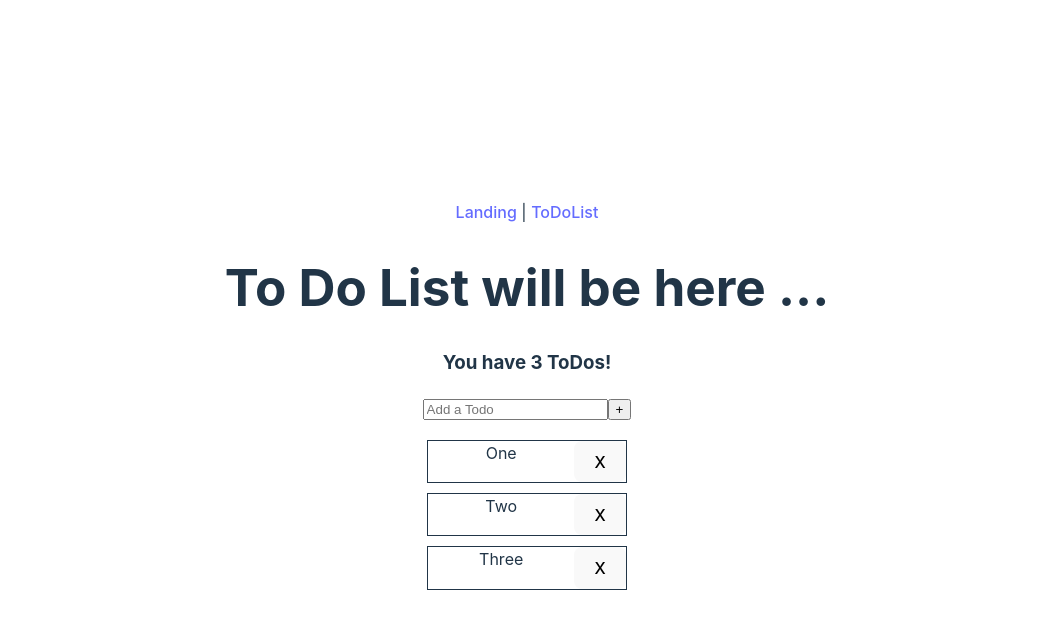
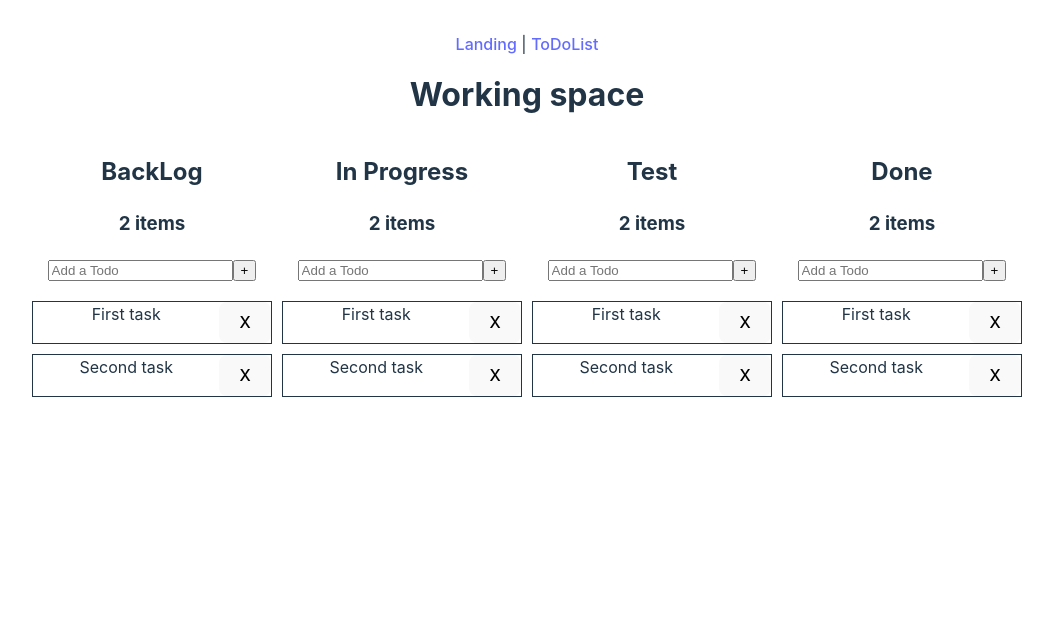
Before and after one commit to MachnevV/JustToDo, a Vue app: page /todolist in a window 1280 px wide. Shown: the top 628 px of the page, without its empty margins (113-1166 px from the left). Built offline with nearby package versions, Linux system fonts and the light colour scheme.

Commit message:
Added new columns

```diff
--- a/src/components/OptionsToDo.vue
+++ b/src/components/OptionsToDo.vue
@@ -1,6 +1,6 @@
 <template>
     <div class="home">
-        <h3>You have {{ todosCount }} ToDos!</h3>
+        <h3>{{ todosCount }} items</h3>
         <div>
             <input
                 v-model="newTodoName"
@@ -33,15 +33,11 @@ export default {
             todos: [
                 {
                   id: 1,
-                  name: 'One'
+                  name: 'First task'
                 },
                 {
                   id: 2,
-                  name: 'Two'
-                },
-                {
-                  id: 3,
-                  name: 'Three'
+                  name: 'Second task'
                 },
             ],
             swearwords: ['bad', 'very bad']
@@ -54,12 +50,14 @@ export default {
     },
     methods: {
         addTodo() {
-            let newTodo = {
-                id: Date.now(),
-                name: this.newTodoName
+            if (this.newTodoName != '') {
+                let newTodo = {
+                    id: Date.now(),
+                    name: this.newTodoName
+                }
+                this.todos.push(newTodo)
+                this.newTodoName = ''
             }
-            this.todos.push(newTodo)
-            this.newTodoName = ''
         },
         deleteTodo(index) {
             this.todos.splice(index, 1)
@@ -81,7 +79,7 @@ export default {
 ul {
     list-style: none;
     padding: 0;
-    width: 200px;
+    width: 240px;
     margin: 20px auto 0;
 }
 li {
--- a/src/style.css
+++ b/src/style.css
@@ -26,13 +26,12 @@ a:hover {
 body {
   margin: 0;
   display: flex;
-  place-items: center;
+  place-items: start;
   min-width: 320px;
   min-height: 100vh;
 }
 
 h1 {
-  font-size: 3.2em;
   line-height: 1.1;
 }
 
--- a/src/views/ToDoList.vue
+++ b/src/views/ToDoList.vue
@@ -1,7 +1,23 @@
 <template>
-  <h1>To Do List will be here ...</h1>
-  <OptionsToDo/>
-
+  <h1>Working space</h1>
+  <div class="column">
+    <div class="fd">
+      <h2>BackLog</h2>
+      <OptionsToDo/>
+    </div>
+    <div class="fd">
+      <h2>In Progress</h2>
+      <OptionsToDo/>
+    </div>
+    <div class="fd">
+      <h2>Test</h2>
+      <OptionsToDo/>
+    </div>
+    <div class="fd">
+      <h2>Done</h2>
+      <OptionsToDo/>
+    </div>
+  </div>
 </template>
 
 <script>
@@ -19,6 +35,6 @@ export default {
 }
 
 .fd {
-  width: 200px;
+  width: 250px;
 }
 </style>
```
